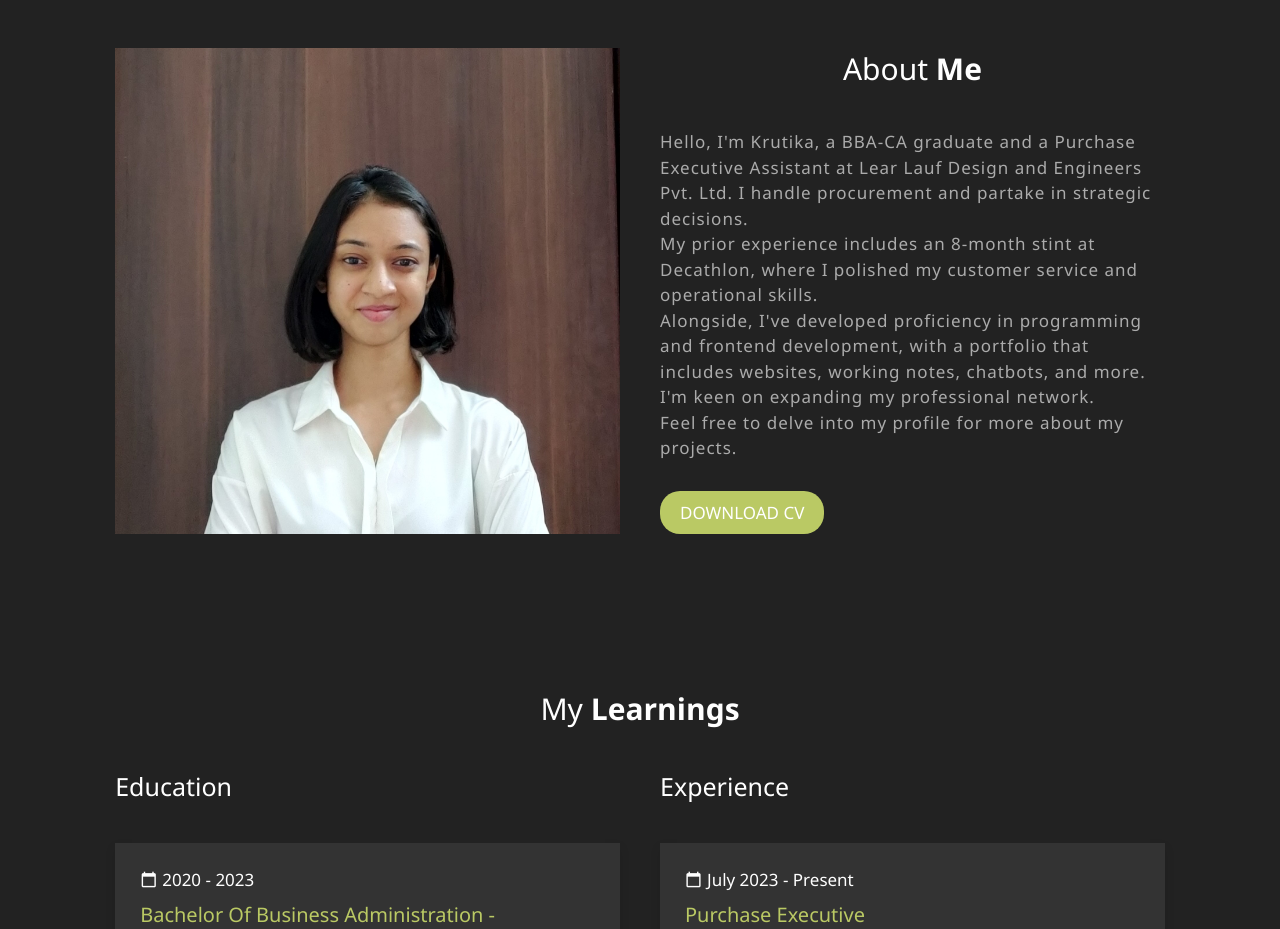
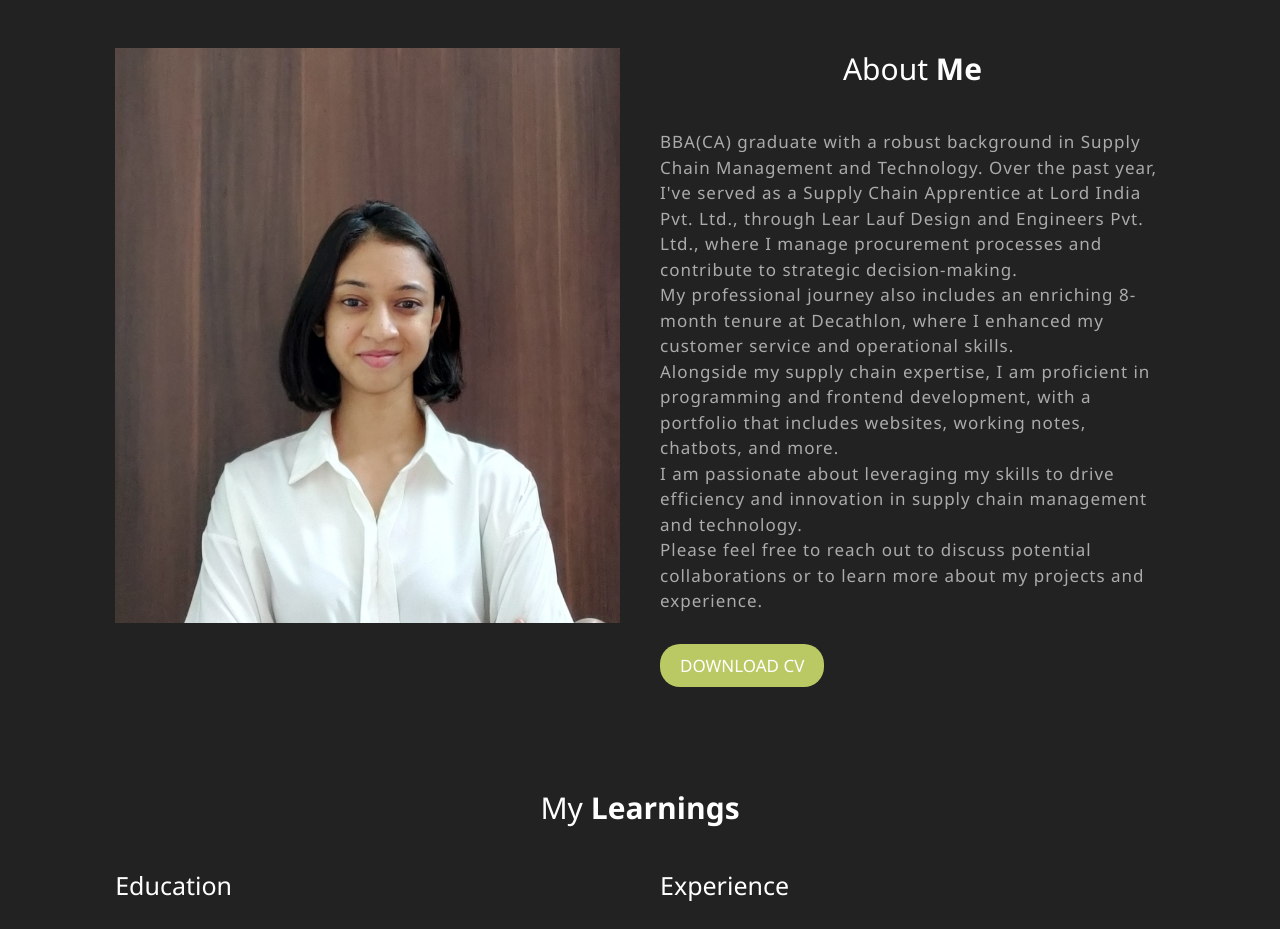
Before and after one commit to krutikagavit/Portfolio, a plain HTML site: page index.html in a window 1280 px wide. Shown: the part 802-1731 px from the top of the page. Drawn offline with nearby package versions, Linux system fonts and the light colour scheme.

Commit message:
Update index.html

```diff
--- a/index.html
+++ b/index.html
@@ -48,13 +48,11 @@
     <div class="box">
       <h1 class="heading">about <span>me</span></h1>
       <p>
-        Hello, I'm Krutika, a BBA-CA graduate and a Purchase Executive Assistant at Lear Lauf Design and Engineers Pvt. Ltd.
-	I handle procurement and partake in strategic decisions.
-	<br>My prior experience includes an 8-month stint at Decathlon, where I polished my customer service and operational skills.
-	<br>Alongside, I've developed proficiency in programming and frontend development,
-	with a portfolio that includes websites, working notes, chatbots, and more.
-	<br>I'm keen on expanding my professional network.
-	<br>Feel free to delve into my profile for more about my projects.
+       BBA(CA) graduate with a robust background in Supply Chain Management and Technology. Over the past year, I've served as a Supply Chain Apprentice at Lord India Pvt. Ltd., through Lear Lauf Design and Engineers Pvt. Ltd., where I manage procurement processes and contribute to strategic decision-making.
+	<br>My professional journey also includes an enriching 8-month tenure at Decathlon, where I enhanced my customer service and operational skills.
+	<br>Alongside my supply chain expertise, I am proficient in programming and frontend development, with a portfolio that includes websites, working notes, chatbots, and more.
+	<br>I am passionate about leveraging my skills to drive efficiency and innovation in supply chain management and technology.
+	<br> Please feel free to reach out to discuss potential collaborations or to learn more about my projects and experience.
       </p>
       <p>
 
```
